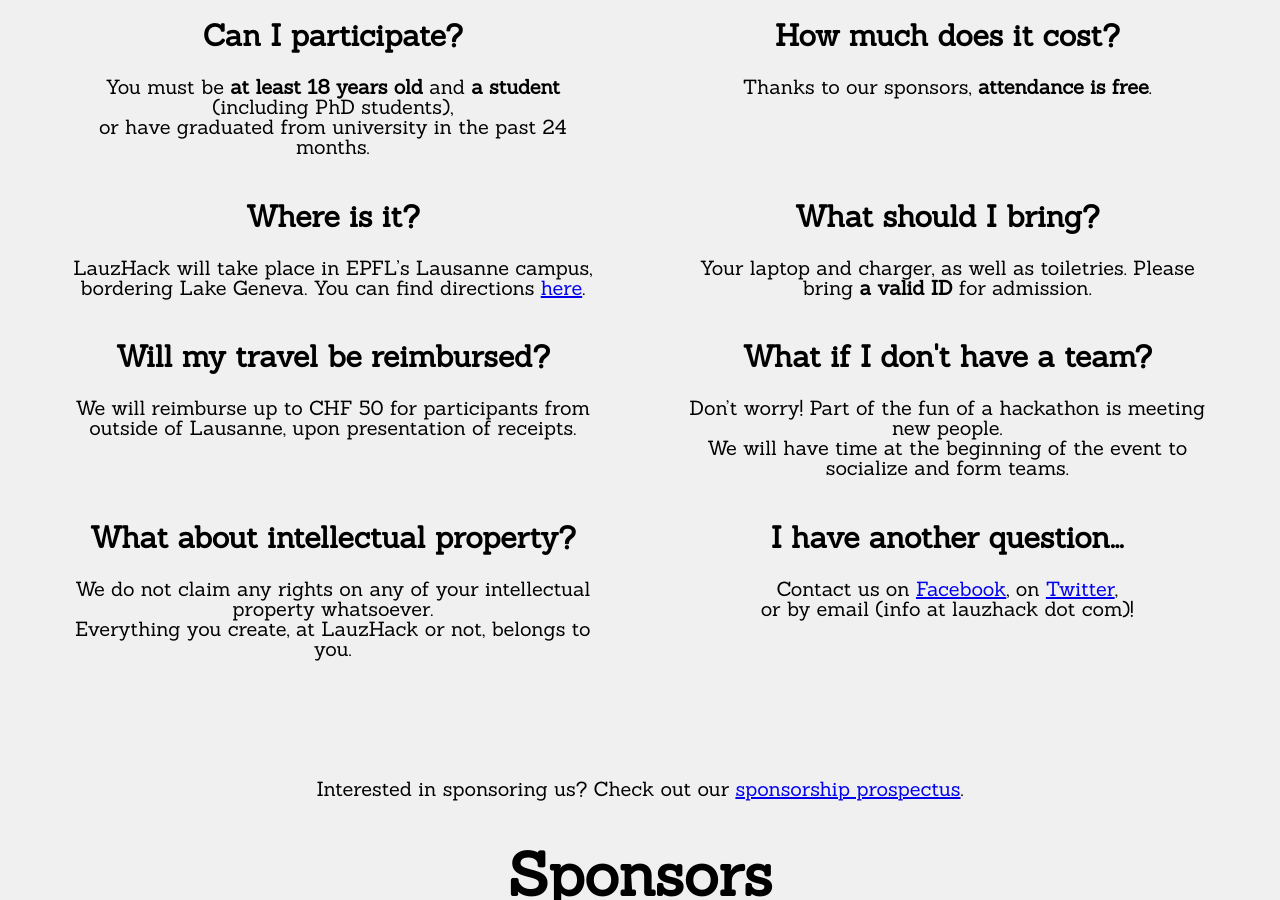
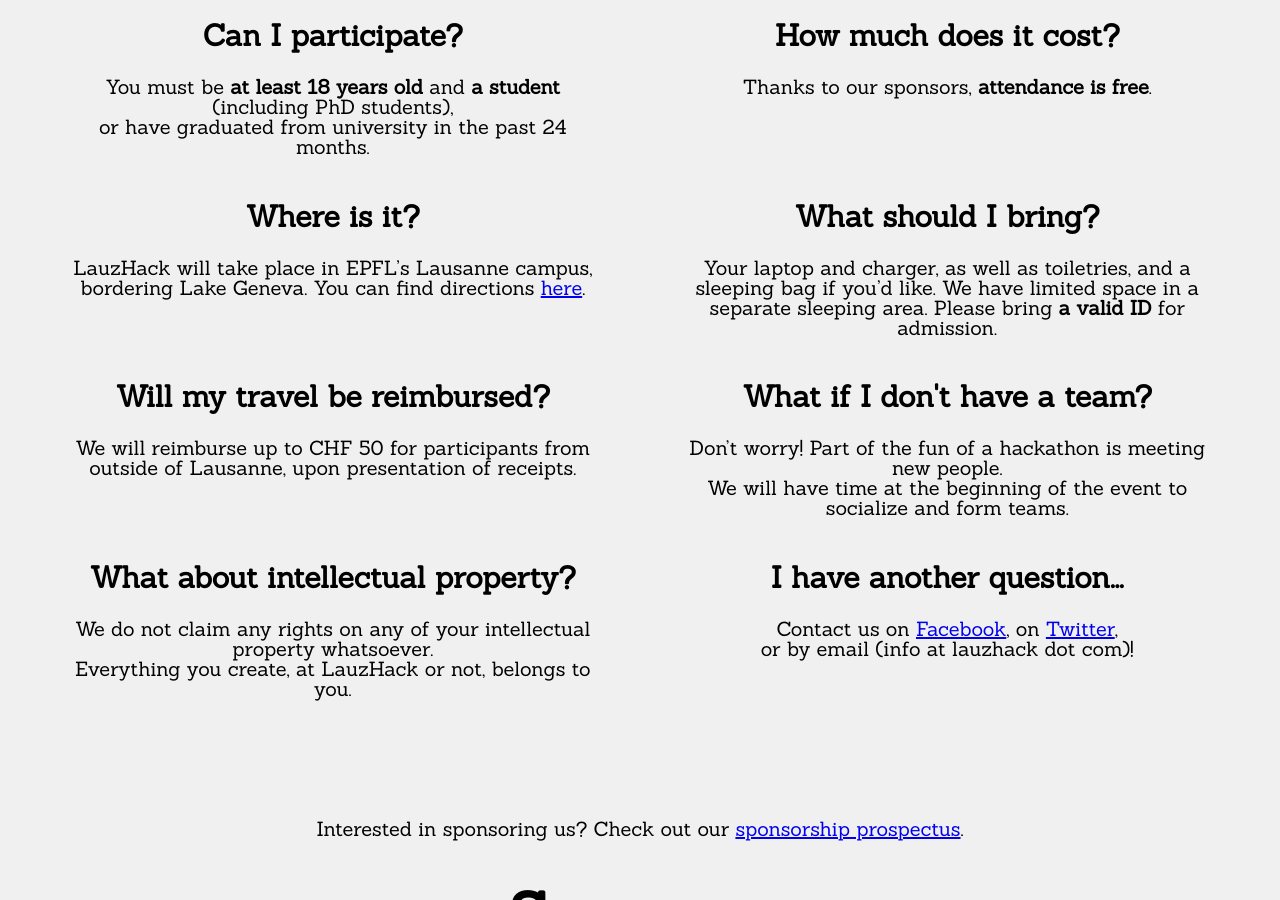
Before and after one commit to LauzHack/LauzHack.github.io, a Jekyll site: the page built from index.html, in a window 1280 px wide and 900 px high, scrolled down 2154 px. Built offline with Jekyll 4.4.1, drawn with Linux system fonts in a browser that asks for light colours.

Commit message:
Update FAQ re: sleeping

```diff
--- a/_data/faq.yml
+++ b/_data/faq.yml
@@ -21,7 +21,8 @@
 
 - q: What should I bring?
   a: |-
-        Your laptop and charger, as well as toiletries.
+        Your laptop and charger, as well as toiletries, and a sleeping bag if you'd like.
+        We have limited space in a separate sleeping area.
         Please bring **a valid ID** for admission.
 
 - q: Will my travel be reimbursed?
```
